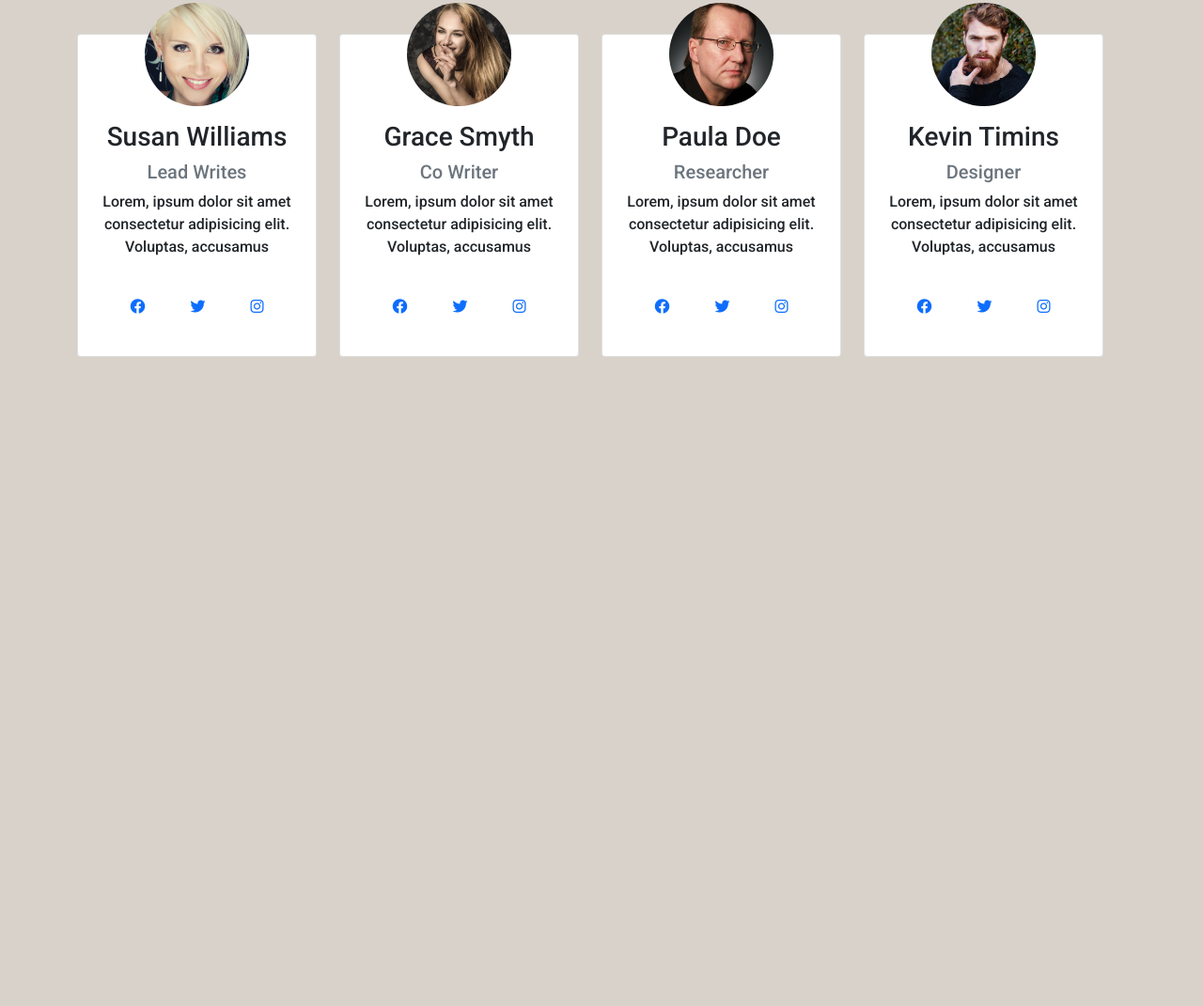
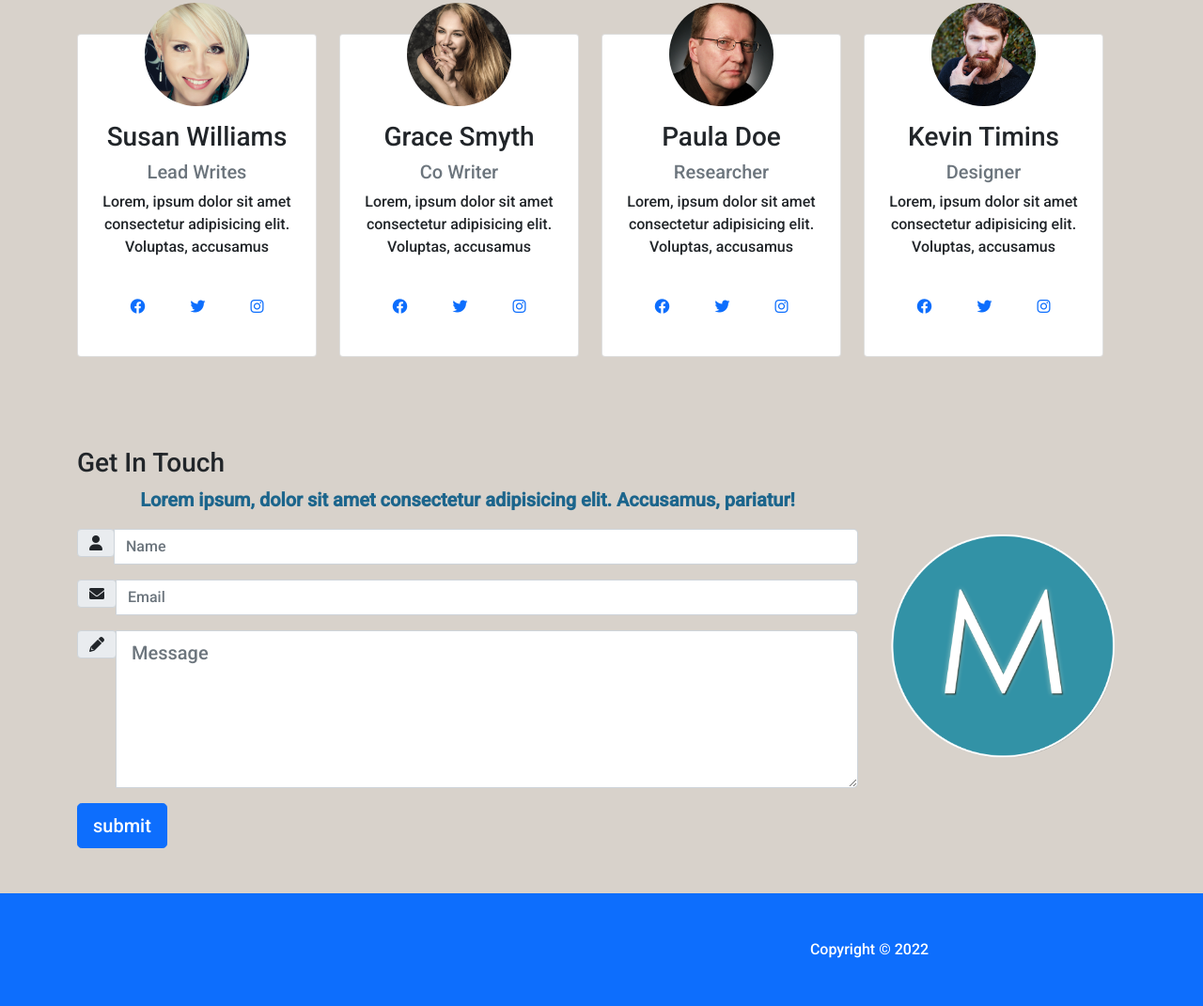
Before and after one commit to sherryrich/mizuxe, a plain HTML site: page index.html in a window 1280 px wide. Shown: the part 1994-3065 px from the top of the page at 94% size. Before the commit the page ends 2422 px from the top, so only its background shows below. Drawn offline with nearby package versions, Linux system fonts and the light colour scheme.

Commit message:
authors & copyright sections completed

```diff
--- a/assets/css/style.css
+++ b/assets/css/style.css
@@ -81,6 +81,12 @@ background-color: #1c658c;
 color: #fff;
 }
 
+/* footer */
+
+.copyright {
+    color: #fff;
+}
+
 
 @media (max-width: 768px) {
     #showcase {
--- a/index.html
+++ b/index.html
@@ -20,7 +20,7 @@
     <title>Mizuxe</title>
 </head>
 
-<body>
+<body id="home">
 
     <nav class="navbar navbar-expand-lg navbar-light fixed-top py-4">
         <div class="container">
@@ -327,14 +327,66 @@
 </div>
 </section>
 
+<!-- contact -->
 
-    <!-- <footer id="footer">
-        <a href="https://www.facebook.com/"><i class="social-media-icon fa-brands fa-facebook"></i></a>
-        <a href="https://www.instagram.com/"><i class="social-media-icon fa-brands fa-instagram"></i></a>
-        <a href="https://www.twitter.com/"><i class="social-media-icon fa-brands fa-twitter"></i></a>
-        <p>© Copyright Mizuxe</p>
+<section id="contact" class="bg-ligh py-5">
+    <div class="container">
+        <div class="row">
+            <div class="col-lg-9">
+                <h3>Get In Touch</h3>
+                <p class="lead">Lorem ipsum, dolor sit amet consectetur adipisicing elit. Accusamus, pariatur!</p>
+                <form action="">
+                    <div class="input-group input-group lg mb-3">
+                        <div class="inpuut-group-prepend">
+                            <span class="input-group-text">
+                                <i class="fas fa-user"></i>
+                            </span>
+                        </div>
+                        <input type="text" class="form-control" placeholder="Name">
+                    </div>
+                    <div class="input-group input-group lg mb-3">
+                        <div class="inpuut-group-prepend">
+                            <span class="input-group-text">
+                                <i class="fas fa-envelope"></i>
+                            </span>
+                        </div>
+                        <input type="email" class="form-control" placeholder="Email">
+                    </div>
+                    <div class="input-group input-group-lg mb-3">
+                        <div class="input-group-prepend">
+                            <span class="input-group-text">
+                                <i class="fas fa-pencil-alt"></i>
+                            </span>
+                        </div>
+                        <textarea class="form-control" placeholder="Message" rows="5"></textarea>
+                    </div>
 
-    </footer> -->
+                     <input type="submit" value="submit" class="btn btn-primary btn-lg btn-block">
+
+
+                </form>
+            </div>
+            <div class="col-lg-3 align-self-center">
+                <img src="assets/images/mlogo.png" class="img-fluid" alt="">
+            </div>
+        </div>
+    </div>
+</section>
+
+<!-- footer -->
+<footer id="main-footer" class="py-5 bg-primary text-white">
+    <div class="container">
+        <div class="row text-center">
+            <div class="col-md-6 ms-auto">
+                <div class="copyright">
+                    Copyright &copy 2022
+                </div>
+            </div>
+        </div>
+    </div>
+</footer>
+
+
     <script src="https://code.jquery.com/jquery-3.2.1.slim.min.js"
         integrity="sha384-KJ3o2DKtIkvYIK3UENzmM7KCkRr/rE9/Qpg6aAZGJwFDMVNA/GpGFF93hXpG5KkN"
         crossorigin="anonymous"></script>
```
